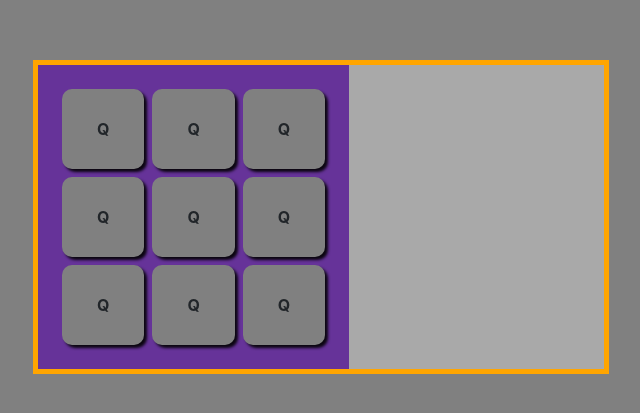
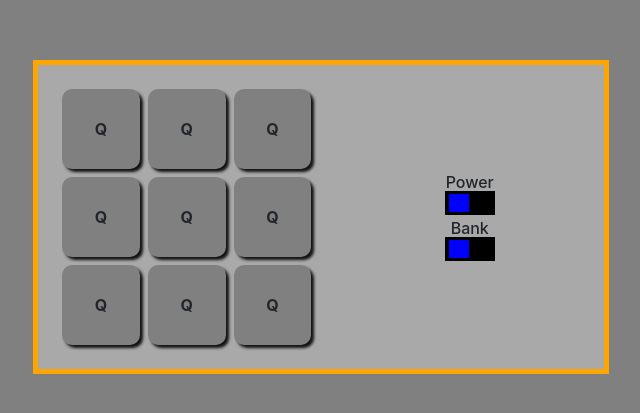
Before and after one commit to code-vine/drum-kit, a React (Create React App) app: page / in a window 1280 px wide. Shown: the part 183-596 px from the top of the page, without its empty margins (319-959 px from the left). Built offline with nearby package versions, Linux system fonts and the light colour scheme.

Commit message:
styles ToggleSwitch

```diff
--- a/src/App.css
+++ b/src/App.css
@@ -15,3 +15,11 @@
   width: 45%;
   border: 5px solid orange;
 }
+
+.controlPanel{
+  display: flex;
+  flex-direction: column;
+  align-items: center;
+  justify-content: space-between;
+  width: 50%;
+}
--- a/src/App.js
+++ b/src/App.js
@@ -1,7 +1,8 @@
 import './App.css';
 import React from "react";
 import PadGroup from './PadGroup';
-
+import ToggleSwitch
+ from './ToggleSwitch';
 class App extends React.Component {
   constructor(props){
     super(props);
@@ -15,6 +16,10 @@ class App extends React.Component {
       <div className="App">
         <div className='DrumKit'>
             <PadGroup />
+            <div className='controlPanel' >
+                <ToggleSwitch label="Power" />
+                <ToggleSwitch label="Bank" />
+            </div>
         </div>
       </div>
     );
--- a/src/PadGroup.css
+++ b/src/PadGroup.css
@@ -4,7 +4,6 @@
     justify-content: center;
     width: 55%;
     padding: 20px;
-    background-color: rebeccapurple;
 }
 
 
--- a/src/ToggleSwitch.css
+++ b/src/ToggleSwitch.css
@@ -0,0 +1,73 @@
+.ToggleSwitch{
+    width: fit-content;
+    padding: 2px;
+}
+
+.toggleLabel{
+    font-size: 1rem;
+    margin-bottom: -0.05rem;
+    text-align: center;
+}
+
+/* The switch - the box around the slider */
+.switch {
+    position: relative;
+    display: inline-block;
+    width: 50px;
+    height: 24px;
+  }
+
+  /* Hide default HTML checkbox */
+  .switch input {
+    opacity: 0;
+    width: 0;
+    height: 0;
+  }
+
+  /* The slider */
+  .slider {
+    position: absolute;
+    cursor: pointer;
+    top: 0;
+    left: 0;
+    right: 0;
+    bottom: 0;
+    background-color: black;
+    -webkit-transition: .4s;
+    transition: .4s;
+  }
+
+  .slider:before {
+    position: absolute;
+    content: "";
+    height: 18px;
+    width: 20px;
+    left: 4px;
+    bottom: 3px;
+    background-color: blue;
+    -webkit-transition: .4s;
+    transition: .4s;
+  }
+
+  input:checked + .slider {
+    background-color: black;
+  }
+
+  input:focus + .slider {
+    box-shadow: 0 0 1px #2196F3;
+  }
+
+  input:checked + .slider:before {
+    -webkit-transform: translateX(26px);
+    -ms-transform: translateX(26px);
+    transform: translateX(22px);
+  }
+
+  /* Rounded sliders */
+  .slider.round {
+    border-radius: 34px;
+  }
+
+  .slider.round:before {
+    border-radius: 50%;
+  }
--- a/src/ToggleSwitch.js
+++ b/src/ToggleSwitch.js
@@ -0,0 +1,23 @@
+import './ToggleSwitch.css';
+
+import React from "react";
+
+class ToggleSwitch extends React.Component {
+    constructor(props){
+      super(props);
+
+    }
+    render(){
+      return (
+        <div className="ToggleSwitch">
+            <h3 className='toggleLabel'>{this.props.label}</h3>
+            <label className="switch">
+                <input type="checkbox" />
+                <span className="slider"></span>
+            </label>
+        </div>
+      );
+    }
+  }
+
+  export default ToggleSwitch;
```
